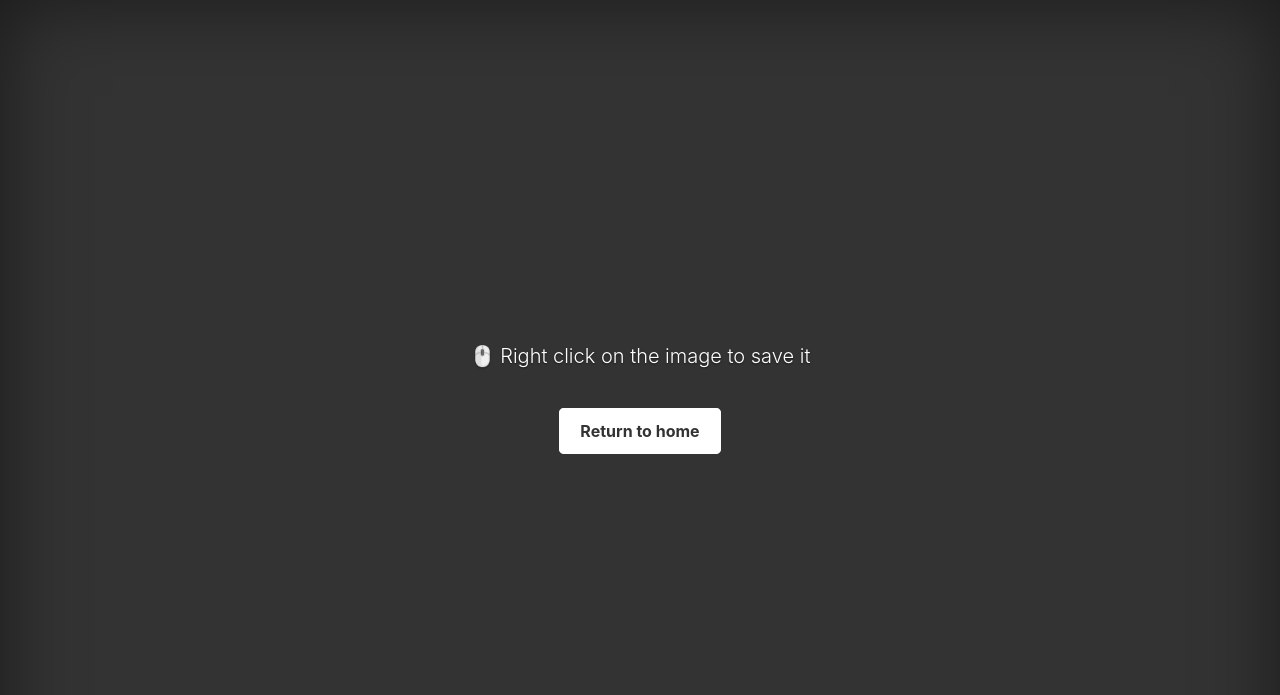
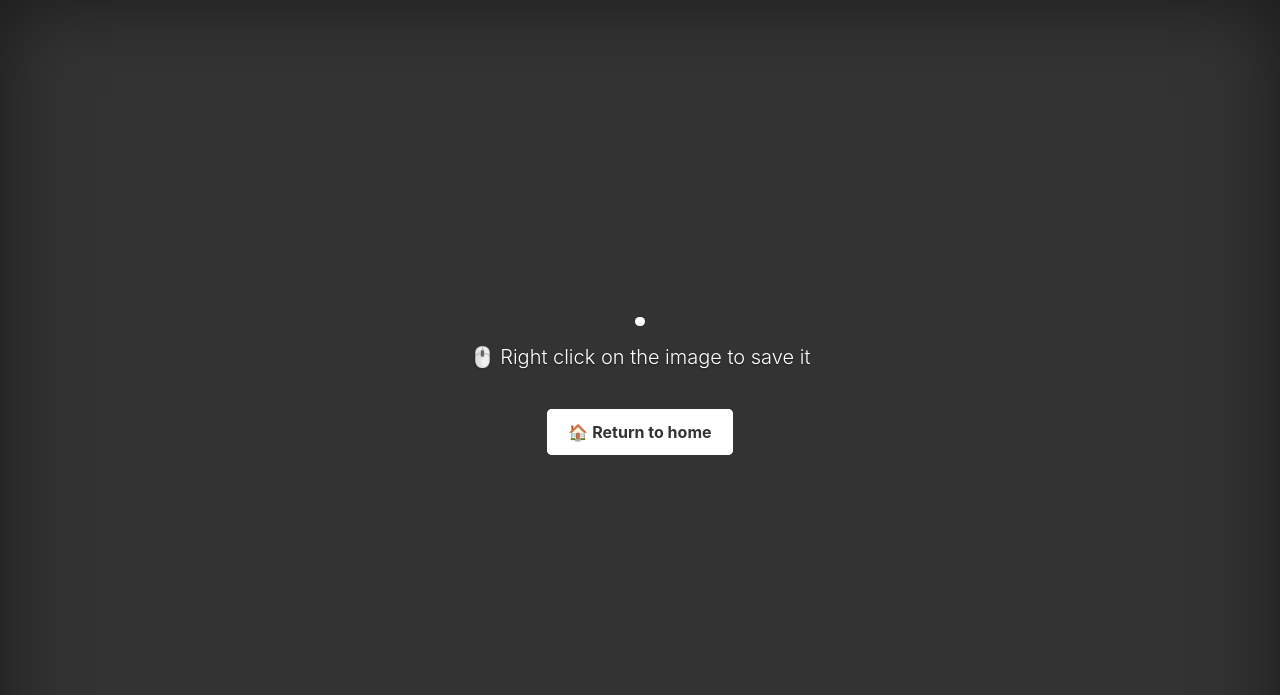
Before and after one commit to thearchitector/oncrop, a Flask app: template source/templates/show.html in a window 1280 px wide. Shown: the top 695 px of the page. Run offline with Flask 2, Linux system fonts and the light colour scheme; the template is opened without the code that fills it, so the values that code supplies are empty; some libraries are stand-ins or nearby versions.

Commit message:
Add small aesthetic changes

```diff
--- a/source/static/styles.css
+++ b/source/static/styles.css
@@ -55,6 +55,8 @@
 	top: 50px;
 	left: 50%;
 	transform: translateX(-50%) scaleX(-1);
+	border-top-left-radius: 0.3rem;
+	border-top-right-radius: 0.3rem;
 }
 
 #capture_instruct {
@@ -72,5 +74,7 @@
 
 #captured_image {
 	max-width: 100%;
-	border-radius: 15px;
+	border-radius: 0.3rem;
+	padding: 0.3rem;
+	background-color: white;
 }
--- a/source/templates/index.html
+++ b/source/templates/index.html
@@ -14,11 +14,13 @@
    		<div class="cover-container d-flex w-100 h-100 p-3 mx-auto flex-column">
 				<main role="main" class="inner cover mt-auto">
 					<h1>Oncrop</h1>
+					<br>
 					<p class="lead">Crop people into your photos and videos with hardly a click. Upload one image of a person who you would like automatically cropped into your photo.</p>
+					<br>
 					<div id="dropzone" class="mb-5">
 						<form>
 							<input id="selector" type="file" multiple accept="image/png" onchange="uploadFiles(this.files)">
-							<label class="button w-100 p-5 bg-light" for="selector">Select or drag &amp; drop image</label>
+							<label class="button w-100 p-5 bg-light" for="selector">📁 Select or drag &amp; drop image</label>
 							<div id="error" class="bg-danger text-white" style="visibility: {{ visibility }}"><small>Gremlins seem to have stolen your packets. Please try again.</small></div>
 						</form>
 					</div>
--- a/source/templates/marker.html
+++ b/source/templates/marker.html
@@ -14,8 +14,9 @@
    	<div class="cover-container d-flex w-100 h-100 p-3 mx-auto flex-column">
 			<main role="main" class="inner cover mt-auto">
 				<img id="marker" class="mb-3" src="{{ url_for('static', filename=randmarker) }}">
+				<br><br>
 				<p class="lead mb-5">First take photo of this marker, then hold it up when taking the photo to indicate where your friend should be placed.</p>
-				<a href="/snapshot" class="cover button">I'm Ready to Take a Picture!</a>
+				<a href="/snapshot" class="cover button">📷 I'm Ready to Take a Picture!</a>
 			</main>
 
 			<footer class="mastfoot mt-auto">
--- a/source/templates/show.html
+++ b/source/templates/show.html
@@ -15,7 +15,7 @@
 			<main role="main" class="inner cover mt-auto">
 				<img id="captured_image" class="mb-3" src="{{ captured_img }}">
 				<p class="lead mb-5">🖱 Right click on the image to save it️</p>
-        		<a href="/" class="cover button">Return to home</a>
+        		<a href="/" class="cover button">🏠 Return to home</a>
 			</main>
 
 			<footer class="mastfoot mt-auto">
--- a/source/templates/snapshot.html
+++ b/source/templates/snapshot.html
@@ -12,7 +12,7 @@
 
  	<body class="text-center">
 		<div class="cover-container d-flex w-100 h-10 p-3 mx-auto flex-column">
-			<p class="capture_instruct">Press space to take the photo</p>
+			<p class="capture_instruct">⬇️ Press space to take the photo</p>
 			<div class="">
 				<img id="capture" src="/eye">
 			</div>
```
